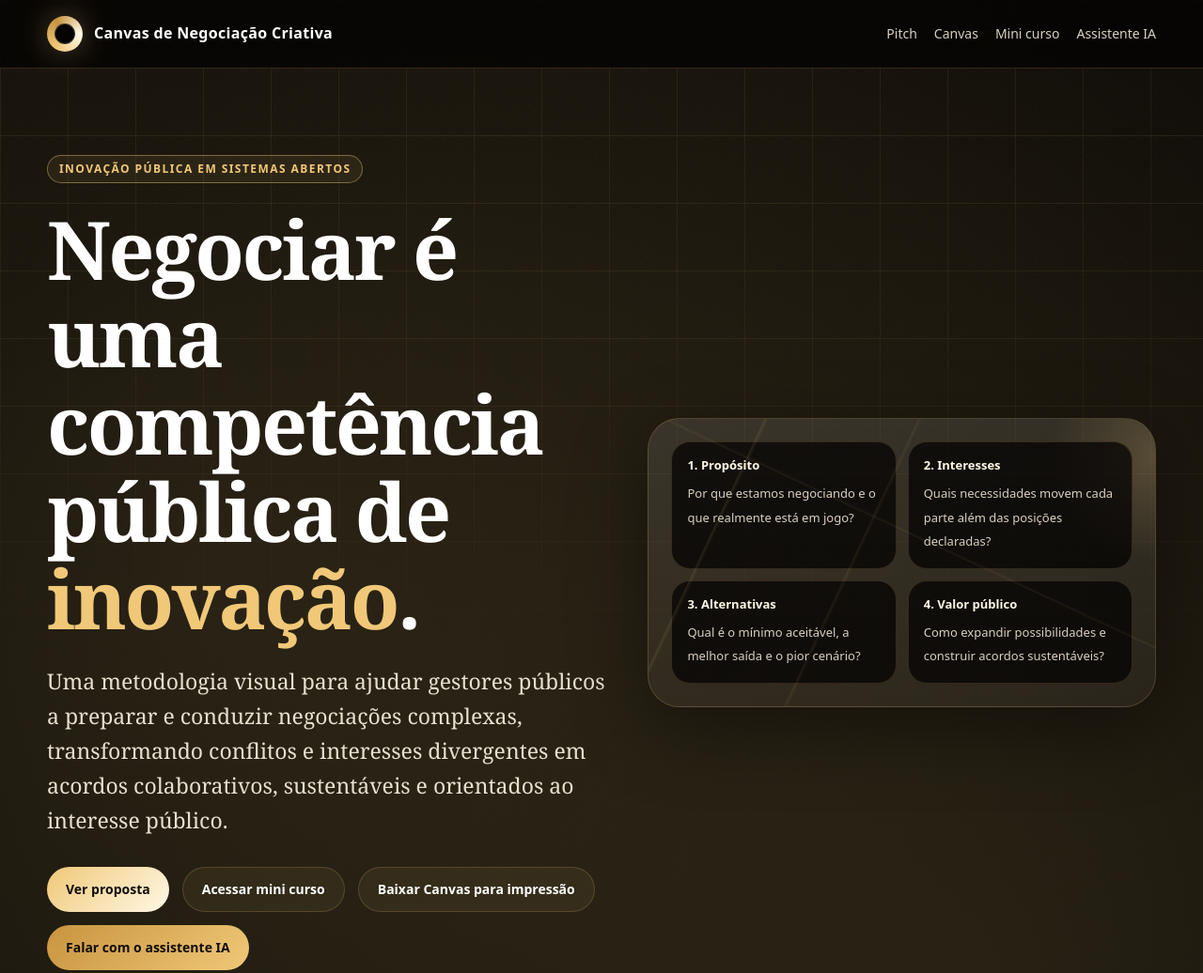
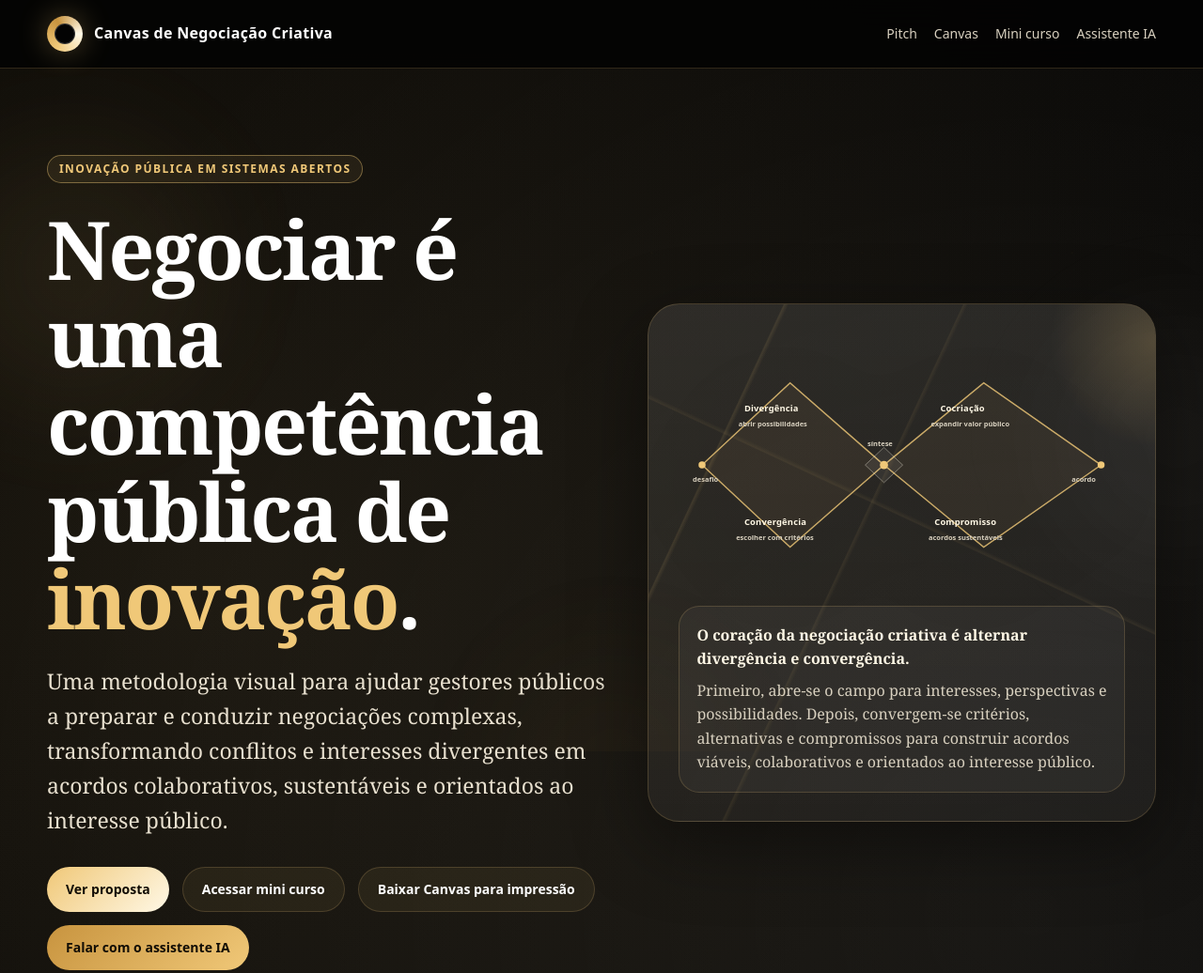
Before and after one commit to andersonjonio-inova/nossainovapublicasite, a plain HTML site: page canvas-negociacao-criativa/index.html in a window 1280 px wide. Shown: the top 1036 px of the page at 94% size. Drawn offline with Linux system fonts and the light colour scheme.

Commit message:
Substitui listras por fundo animado e duplo diamante

```diff
--- a/canvas-negociacao-criativa/index.html
+++ b/canvas-negociacao-criativa/index.html
@@ -7,8 +7,8 @@
   <meta name="description" content="Metodologia visual para desenvolver gestores públicos capazes de construir acordos inovadores, colaborativos e orientados ao interesse público." />
   <style>
     :root {
-      --bg: #050403;
-      --bg-2: #0b0905;
+      --bg: #030303;
+      --bg-2: #080808;
       --ink: #ffffff;
       --muted: #d8d0bf;
       --line: rgba(240,200,120,.18);
@@ -29,9 +29,10 @@
       margin: 0;
       font-family: ui-serif, Georgia, Cambria, "Times New Roman", serif;
       background:
-        radial-gradient(circle at 18% 10%, rgba(240,200,120,.13), transparent 28%),
-        radial-gradient(circle at 82% 18%, rgba(240,200,120,.10), transparent 26%),
-        linear-gradient(180deg, #050403 0%, #080704 52%, #030302 100%);
+        radial-gradient(circle at 18% 10%, rgba(240,200,120,.10), transparent 26%),
+        radial-gradient(circle at 86% 16%, rgba(255,255,255,.055), transparent 24%),
+        radial-gradient(circle at 50% 92%, rgba(200,148,63,.10), transparent 30%),
+        linear-gradient(180deg, #030303 0%, #060606 52%, #020202 100%);
       color: var(--ink);
       line-height: 1.6;
     }
@@ -41,13 +42,48 @@
       position: fixed;
       inset: 0;
       pointer-events: none;
-      background-image:
-        linear-gradient(rgba(240,200,120,.115) 1px, transparent 1px),
-        linear-gradient(90deg, rgba(240,200,120,.085) 1px, transparent 1px),
-        radial-gradient(circle at 26% 22%, rgba(240,200,120,.09), transparent 1px);
-      background-size: 72px 72px, 72px 72px, 18px 18px;
-      mask-image: linear-gradient(to bottom, rgba(0,0,0,.92), rgba(0,0,0,.58) 54%, transparent 90%);
+      background:
+        radial-gradient(circle at 20% 20%, rgba(240,200,120,.10), transparent 2px),
+        radial-gradient(circle at 70% 30%, rgba(255,248,230,.08), transparent 1px),
+        radial-gradient(circle at 45% 72%, rgba(200,148,63,.09), transparent 2px);
+      background-size: 220px 220px, 320px 320px, 260px 260px;
+      opacity: .62;
+      animation: ambientDrift 24s linear infinite;
+      mask-image: linear-gradient(to bottom, rgba(0,0,0,.80), rgba(0,0,0,.44) 58%, transparent 92%);
     }
+
+    @keyframes ambientDrift {
+      0% { transform: translate3d(0,0,0) scale(1); }
+      50% { transform: translate3d(-28px,18px,0) scale(1.04); }
+      100% { transform: translate3d(0,0,0) scale(1); }
+    }
+
+    @keyframes slowPulse {
+      0%, 100% { opacity: .44; transform: translate3d(0,0,0) scale(1); }
+      50% { opacity: .78; transform: translate3d(18px,-12px,0) scale(1.06); }
+    }
+
+    .ambient {
+      position: fixed;
+      inset: 0;
+      pointer-events: none;
+      overflow: hidden;
+      z-index: 0;
+    }
+    .ambient span {
+      position: absolute;
+      width: 34vw;
+      height: 34vw;
+      border-radius: 50%;
+      filter: blur(58px);
+      background: radial-gradient(circle, rgba(240,200,120,.14), transparent 64%);
+      animation: slowPulse 14s ease-in-out infinite;
+    }
+    .ambient span:nth-child(1) { left: -12vw; top: 10vh; }
+    .ambient span:nth-child(2) { right: -14vw; top: 32vh; animation-delay: -5s; background: radial-gradient(circle, rgba(255,255,255,.08), transparent 66%); }
+    .ambient span:nth-child(3) { left: 34vw; bottom: -18vw; animation-delay: -9s; background: radial-gradient(circle, rgba(200,148,63,.13), transparent 62%); }
+
+    .nav, main, footer { position: relative; z-index: 1; }
 
     a { color: inherit; text-decoration: none; }
     .wrap { width: min(var(--max), calc(100% - 40px)); margin: 0 auto; }
@@ -57,7 +93,7 @@
       top: 0;
       z-index: 20;
       backdrop-filter: blur(18px);
-      background: rgba(5,4,3,.82);
+      background: rgba(3,3,3,.84);
       border-bottom: 1px solid var(--line);
     }
 
@@ -173,21 +209,45 @@
         linear-gradient(25deg, transparent 0 56%, rgba(240,200,120,.10) 56.2%, transparent 56.8%);
       opacity: .7;
     }
-    .canvas-mini {
-      display: grid;
-      grid-template-columns: repeat(2, 1fr);
-      gap: 12px;
+    .double-diamond {
       position: relative;
+      padding: 16px 8px 6px;
     }
-    .cell {
-      min-height: 104px;
-      padding: 16px;
-      border-radius: 20px;
-      border: 1px solid rgba(240,200,120,.16);
-      background: rgba(5,4,3,.74);
+    .diamond-svg {
+      width: 100%;
+      height: auto;
+      display: block;
+      filter: drop-shadow(0 20px 44px rgba(0,0,0,.35));
     }
-    .cell b { display: block; font: 800 13px/1.3 ui-sans-serif, system-ui, sans-serif; color: #fff8e6; margin-bottom: 8px; }
-    .cell span { color: #d8d0bf; font: 500 13px/1.45 ui-sans-serif, system-ui, sans-serif; }
+    .diamond-line {
+      fill: rgba(240,200,120,.055);
+      stroke: rgba(240,200,120,.82);
+      stroke-width: 2.2;
+    }
+    .diamond-core {
+      fill: rgba(255,255,255,.06);
+      stroke: rgba(255,248,230,.42);
+      stroke-width: 1.4;
+    }
+    .diamond-label {
+      fill: #fff8e6;
+      font: 800 15px ui-sans-serif, system-ui, -apple-system, Segoe UI, sans-serif;
+      letter-spacing: .02em;
+    }
+    .diamond-small {
+      fill: #d8d0bf;
+      font: 600 12px ui-sans-serif, system-ui, -apple-system, Segoe UI, sans-serif;
+    }
+    .diamond-dot { fill: var(--gold); }
+    .diamond-caption {
+      margin-top: 18px;
+      padding: 18px;
+      border-radius: 22px;
+      border: 1px solid rgba(240,200,120,.18);
+      background: rgba(255,255,255,.045);
+    }
+    .diamond-caption b { color: #fff8e6; }
+    .diamond-caption p { margin-top: 8px; }
 
     section { padding: 78px 0; }
     .section-head { display: grid; grid-template-columns: .8fr 1.2fr; gap: 32px; align-items: end; margin-bottom: 34px; }
@@ -235,7 +295,7 @@
       border-radius: 30px;
       background:
         linear-gradient(135deg, rgba(240,200,120,.12), rgba(240,200,120,.035)),
-        rgba(5,4,3,.72);
+        rgba(3,3,3,.72);
       box-shadow: 0 18px 60px rgba(0,0,0,.25);
     }
     .print-cta h3 { margin-top: 14px; }
@@ -322,7 +382,7 @@
       box-shadow: var(--shadow);
     }
     .ai-list { display: grid; gap: 12px; }
-    .ai-list div { padding: 14px 16px; background: rgba(5,4,3,.72); border: 1px solid var(--line); border-radius: 18px; color: var(--muted); font-family: ui-sans-serif, system-ui, sans-serif; }
+    .ai-list div { padding: 14px 16px; background: rgba(3,3,3,.72); border: 1px solid var(--line); border-radius: 18px; color: var(--muted); font-family: ui-sans-serif, system-ui, sans-serif; }
 
     footer { padding: 42px 0; border-top: 1px solid var(--line); color: var(--muted); font-family: ui-sans-serif, system-ui, sans-serif; }
     .footer-inner { display: flex; justify-content: space-between; gap: 20px; flex-wrap: wrap; }
@@ -332,12 +392,12 @@
       .hero-grid, .section-head, .pitch, .ai-panel { grid-template-columns: 1fr; }
       .cards, .course-grid, .print-cta { grid-template-columns: 1fr; }
       .hero { padding-top: 58px; }
-      .canvas-mini { grid-template-columns: 1fr; }
       section { padding: 58px 0; }
     }
   </style>
 </head>
 <body>
+  <div class="ambient" aria-hidden="true"><span></span><span></span><span></span></div>
   <nav class="nav">
     <div class="wrap nav-inner">
       <a class="brand" href="#top" aria-label="Canvas de Negociação Criativa">
@@ -368,11 +428,32 @@
           </div>
         </div>
         <aside class="hero-card" aria-label="Resumo visual do canvas">
-          <div class="canvas-mini">
-            <div class="cell"><b>1. Propósito</b><span>Por que estamos negociando e o que realmente está em jogo?</span></div>
-            <div class="cell"><b>2. Interesses</b><span>Quais necessidades movem cada parte além das posições declaradas?</span></div>
-            <div class="cell"><b>3. Alternativas</b><span>Qual é o mínimo aceitável, a melhor saída e o pior cenário?</span></div>
-            <div class="cell"><b>4. Valor público</b><span>Como expandir possibilidades e construir acordos sustentáveis?</span></div>
+          <div class="double-diamond" aria-label="Duplo diamante da negociação criativa">
+            <svg class="diamond-svg" viewBox="0 0 760 420" role="img" aria-labelledby="diamondTitle diamondDesc">
+              <title id="diamondTitle">Duplo diamante da negociação criativa</title>
+              <desc id="diamondDesc">A negociação criativa alterna divergência e convergência para ampliar possibilidades e consolidar acordos.</desc>
+              <polygon class="diamond-line" points="40,210 190,70 350,210 190,350" />
+              <polygon class="diamond-line" points="350,210 520,70 720,210 520,350" />
+              <polygon class="diamond-core" points="318,210 350,180 382,210 350,240" />
+              <circle class="diamond-dot" cx="40" cy="210" r="6" />
+              <circle class="diamond-dot" cx="350" cy="210" r="7" />
+              <circle class="diamond-dot" cx="720" cy="210" r="6" />
+              <text class="diamond-label" x="112" y="118">Divergência</text>
+              <text class="diamond-small" x="102" y="144">abrir possibilidades</text>
+              <text class="diamond-label" x="112" y="312">Convergência</text>
+              <text class="diamond-small" x="98" y="338">escolher com critérios</text>
+              <text class="diamond-label" x="446" y="118">Cocriação</text>
+              <text class="diamond-small" x="430" y="144">expandir valor público</text>
+              <text class="diamond-label" x="436" y="312">Compromisso</text>
+              <text class="diamond-small" x="426" y="338">acordos sustentáveis</text>
+              <text class="diamond-small" x="24" y="238">desafio</text>
+              <text class="diamond-small" x="322" y="178">síntese</text>
+              <text class="diamond-small" x="670" y="238">acordo</text>
+            </svg>
+            <div class="diamond-caption">
+              <b>O coração da negociação criativa é alternar divergência e convergência.</b>
+              <p>Primeiro, abre-se o campo para interesses, perspectivas e possibilidades. Depois, convergem-se critérios, alternativas e compromissos para construir acordos viáveis, colaborativos e orientados ao interesse público.</p>
+            </div>
           </div>
         </aside>
       </div>
```
